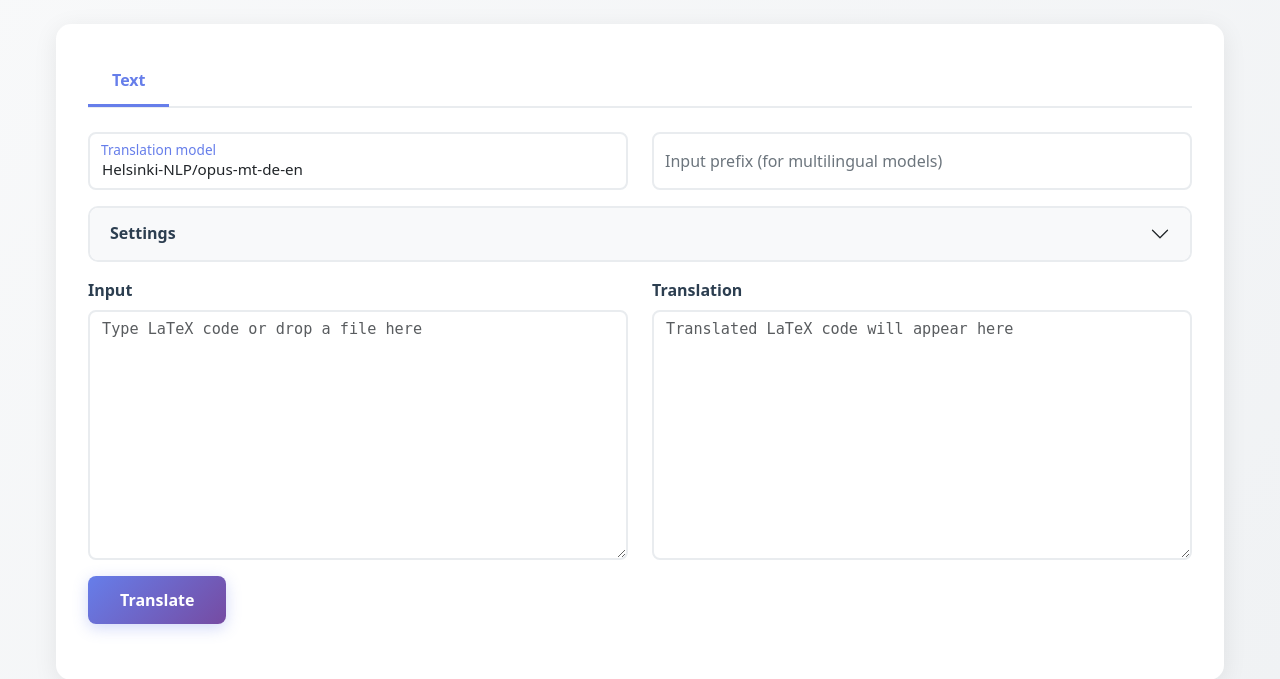
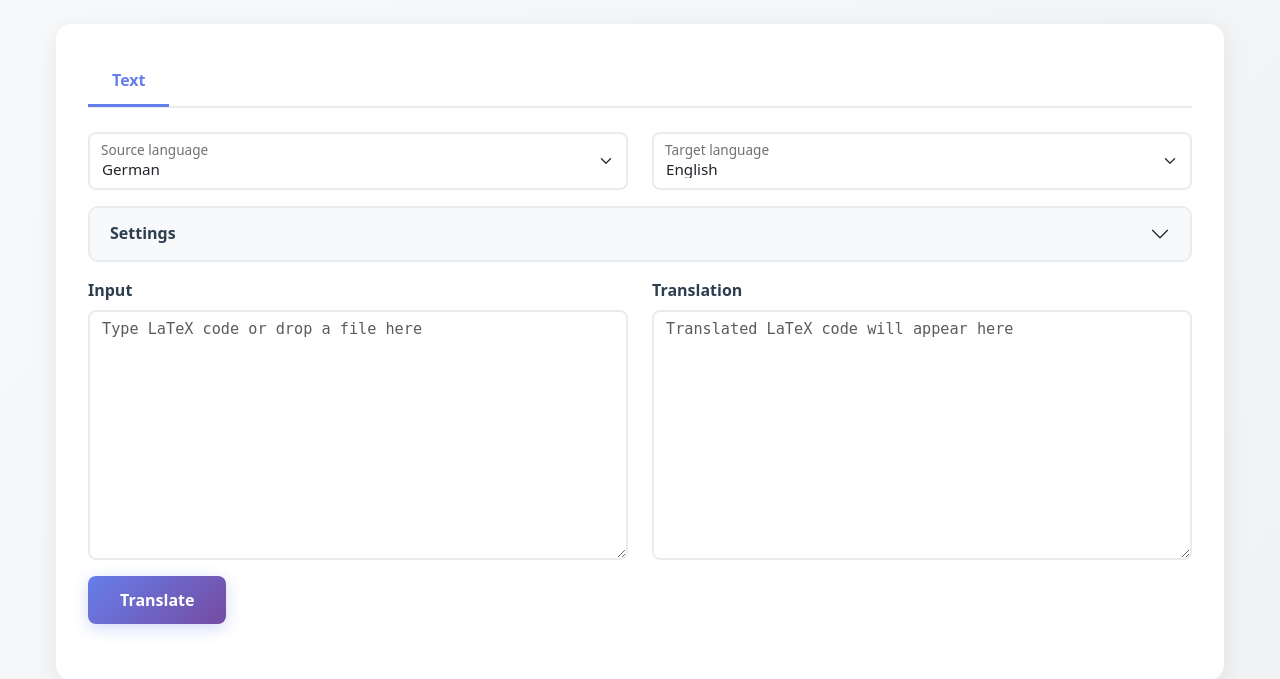
Before and after one commit to latexmt/web, a Flask app: template latexmt_web/templates/index.html in a window 1280 px wide. Shown: the part 52-731 px from the top of the page. Run offline with Flask 3, Linux system fonts and the light colour scheme; the template is opened without the code that fills it, so the values that code supplies are empty; parts of the project's set-up code (start-up, migrations or seed data) failed here and were passed over; some libraries are stand-ins or nearby versions.

Commit message:
feat: use custom api by default and select only src and tgt langs

```diff
--- a/latexmt_web/configure.py
+++ b/latexmt_web/configure.py
@@ -19,6 +19,7 @@ class LatexMtConfig():
     texfmt_bin: Optional[str]
     texfmt_conf: Optional[str]
     enable_jobs: Optional[bool]
+    endpoint: Optional[str]
 
 
 class ConfigKey(StrEnum):
@@ -29,6 +30,7 @@ class ConfigKey(StrEnum):
     TEXFMT_BIN = 'LATEXMT_TEXFMT_BIN'
     TEXFMT_CONF = 'LATEXMT_TEXFMT_CONF'
     ENABLE_JOBS = 'LATEXMT_ENABLE_JOBS'
+    ENDPOINT = 'LATEXMT_ENDPOINT'
 
 
 def get_config_path() -> Path:
--- a/latexmt_web/job.py
+++ b/latexmt_web/job.py
@@ -10,6 +10,8 @@ class Job:
     status: str
     model: str
     input_prefix: str
+    src_lang: str
+    tgt_lang: str
     download_url: Optional[str]
     glossary: str = ''
     mask_placeholder: Optional[str] = None
--- a/latexmt_web/server.py
+++ b/latexmt_web/server.py
@@ -80,6 +80,8 @@ def job_json(job: Job) -> dict[str, Any]:
         'id': job.id,
         'model': job.model,
         'input_prefix': job.input_prefix,
+        'src_lang': job.src_lang,
+        'tgt_lang': job.tgt_lang,
         'status': job.status,
         'download_url': job.download_url,
     }
@@ -98,18 +100,24 @@ def index():
 @app.route('/api/translate', methods=['POST'])
 def api_translate():
     input_text = '\n'.join(request.form['input_text'].splitlines())
-    model = request.form['model']
-    input_prefix = request.form['input-prefix']
+    # model = request.form['model']
+    # input_prefix = request.form['input-prefix']
+
+    src_lang = request.form['src_lang']
+    tgt_lang = request.form['tgt_lang']
+
     glossary = request.form['glossary'] if 'glossary' in request.form else ''
     mask_placeholder = request.form['mask_placeholder'] if 'mask_placeholder' in request.form else ''
 
     params = Job(0,
                  status='new',
-                 model=model,
-                 input_prefix=input_prefix,
+                 model=None,
+                 input_prefix=None,
                  download_url=None,
                  glossary=glossary,
-                 mask_placeholder=mask_placeholder)
+                 mask_placeholder=mask_placeholder,
+                 src_lang=src_lang,
+                 tgt_lang=tgt_lang)
 
     # log_file = log_base().joinpath(str(params.id) + '.log')
     # file_handler = logging.FileHandler(log_file)
@@ -118,7 +126,7 @@ def api_translate():
     # job_logger = logging.getLogger(f'Job {params.id}')
     # job_logger.addHandler(file_handler)
 
-    return translate_single(input_text, params)
+    return translate_single(input_text, src_lang=src_lang, tgt_lang=tgt_lang, params=params)
 
 
 @app.route('/api/jobs', methods=['GET', 'POST'])
@@ -134,6 +142,8 @@ def api_jobs():
         document = request.files['document']
         model = request.form['model']
         input_prefix = request.form['input-prefix']
+        src_lang = request.form['src_lang']
+        tgt_lang = request.form['tgt_lang']
         glossary = request.form['glossary'] if 'glossary' in request.form else ''
         mask_placeholder = request.form['mask_placeholder'] if 'mask_placeholder' in request.form else ''
 
@@ -143,7 +153,10 @@ def api_jobs():
                   input_prefix=input_prefix,
                   download_url=None,
                   glossary=glossary,
-                  mask_placeholder=mask_placeholder)
+                  mask_placeholder=mask_placeholder,
+                  src_lang=src_lang,
+                  tgt_lang=tgt_lang)
+
         job = db.create_job(job)
 
         upload_dir = upload_base().joinpath(str(job.id))
--- a/latexmt_web/templates/index.html
+++ b/latexmt_web/templates/index.html
@@ -2,33 +2,80 @@
   <div class="row">
     <div class="col-sm-6 mb-3">
       <div class="form-floating">
-        <input class="form-control sync-value"
-               type="text"
-               value="Helsinki-NLP/opus-mt-de-en"
-               data-sync-id="model"
-               id="{{ id_prefix }}-model"
-               name="model"
-               placeholder=""
-               aria-label="Translation model"
-               list="models" />
-        <label for="{{ id_prefix }}-model">Translation model</label>
-        <datalist id="models">
-          <option value="Helsinki-NLP/opus-mt-de-en"></option>
-          <option value="Helsinki-NLP/opus-mt-en-de"></option>
-          <option value="Helsinki-NLP/opus-mt-en-ine"></option>
-        </datalist>
+        <select class="form-select sync-value"
+                data-sync-id="src-lang"
+                id="{{ id_prefix }}-src-lang"
+                name="src_lang"
+                aria-label="Source language">
+          <option value="ar">Arabic</option>
+          <option value="bn">Bengali</option>
+          <option value="cs">Czech</option>
+          <option value="de" selected>German</option>
+          <option value="en">English</option>
+          <option value="es">Spanish</option>
+          <option value="fa">Persian</option>
+          <option value="fr">French</option>
+          <option value="he">Hebrew</option>
+          <option value="hi">Hindi</option>
+          <option value="id">Indonesian</option>
+          <option value="it">Italian</option>
+          <option value="ja">Japanese</option>
+          <option value="km">Khmer</option>
+          <option value="ko">Korean</option>
+          <option value="lo">Lao</option>
+          <option value="ms">Malay</option>
+          <option value="my">Burmese</option>
+          <option value="nl">Dutch</option>
+          <option value="pl">Polish</option>
+          <option value="pt">Portuguese</option>
+          <option value="ru">Russian</option>
+          <option value="th">Thai</option>
+          <option value="tl">Tagalog</option>
+          <option value="tr">Turkish</option>
+          <option value="ur">Urdu</option>
+          <option value="vi">Vietnamese</option>
+          <option value="zh">Chinese</option>
+        </select>
+        <label for="{{ id_prefix }}-src-lang">Source language</label>
       </div>
     </div>
     <div class="col-sm-6 mb-3">
       <div class="form-floating">
-        <input class="form-control sync-value"
-               type="text"
-               id="{{ id_prefix }}-input-prefix"
-               data-sync-id="input-prefix"
-               name="input-prefix"
-               placeholder=""
-               aria-label="Input prefix (for multilingual models)" />
-        <label for="{{ id_prefix }}-input-prefix">Input prefix (for multilingual models)</label>
+        <select class="form-select sync-value"
+                data-sync-id="tgt-lang"
+                id="{{ id_prefix }}-tgt-lang"
+                name="tgt_lang"
+                aria-label="Target language">
+          <option value="ar">Arabic</option>
+          <option value="bn">Bengali</option>
+          <option value="cs">Czech</option>
+          <option value="de">German</option>
+          <option value="en" selected>English</option>
+          <option value="es">Spanish</option>
+          <option value="fa">Persian</option>
+          <option value="fr">French</option>
+          <option value="he">Hebrew</option>
+          <option value="hi">Hindi</option>
+          <option value="id">Indonesian</option>
+          <option value="it">Italian</option>
+          <option value="ja">Japanese</option>
+          <option value="km">Khmer</option>
+          <option value="ko">Korean</option>
+          <option value="lo">Lao</option>
+          <option value="ms">Malay</option>
+          <option value="my">Burmese</option>
+          <option value="nl">Dutch</option>
+          <option value="pl">Polish</option>
+          <option value="pt">Portuguese</option>
+          <option value="ru">Russian</option>
+          <option value="th">Thai</option>
+          <option value="tl">Tagalog</option>
+          <option value="tr">Turkish</option>
+          <option value="ur">Urdu</option>
+          <option value="vi">Vietnamese</option>
+          <option value="zh">Chinese</option>
+        </select>
+        <label for="{{ id_prefix }}-tgt-lang">Target language</label>
       </div>
     </div>
   </div>
```
Also changed, not shown: latexmt_web/translator.py (+8 -9 lines), latexmt_web/worker.py (+6 -9 lines).
